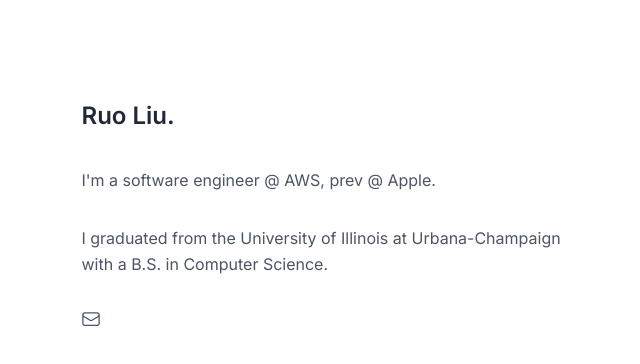
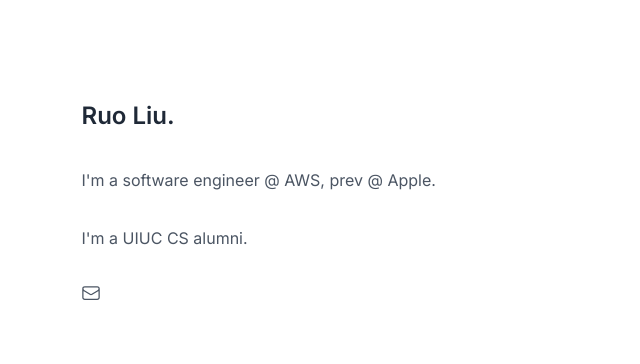
Before and after one commit to ruoliu2/ruoliu2.github.io, a Next.js app: page / in a window 1280 px wide. Shown: the top 364 px of the page, without its empty margins (315-955 px from the left). Built offline with nearby package versions, Linux system fonts and the light colour scheme; some icons are missing.

Commit message:
update bio

```diff
--- a/src/components/Bio.tsx
+++ b/src/components/Bio.tsx
@@ -62,8 +62,7 @@
                         </p>
 
                         <p className="text-gray-600 dark:text-gray-400 leading-relaxed">
-                            I graduated from the University of Illinois at Urbana-Champaign
-                            with a B.S. in Computer Science.
+                            I'm a UIUC CS alumni.
 
                         </p>
 
```
